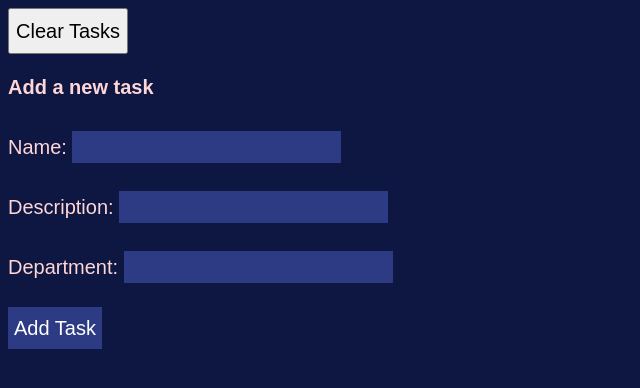
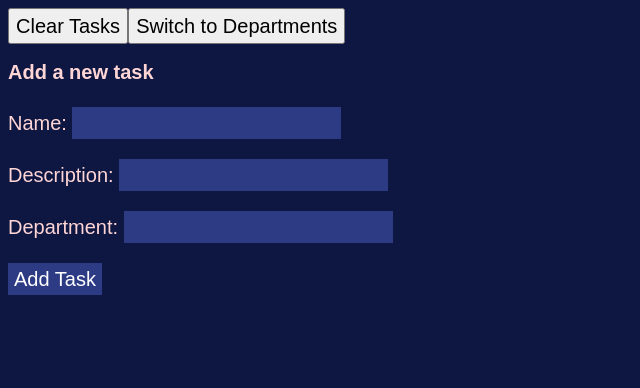
Before and after one commit to TigerHacksDC/HoyaHacks2023, a Flask app: page /tasks in a window 1280 px wide. Shown: the top 388 px of the page, without its empty margins (0-640 px from the left). Run offline with Flask 2, Linux system fonts and the light colour scheme.

Commit message:
Improvements

```diff
--- a/static/main.css
+++ b/static/main.css
@@ -1,7 +1,7 @@
 
 * {
 	font-size:20px;
-	line-height:200%;
+	line-height:150%;
     font-family: Arial, Helvetica, sans-serif;
 }
 
@@ -13,6 +13,7 @@ body {
 #task {
     border : 1px solid #ffd6d6;
     border-radius: 10px;
+    margin-top: 20px;
 }
 
 input[type="text"] {
@@ -23,13 +24,13 @@ input[type="text"] {
     color: white;
     outline: 1px white;
 }
-input[type="submit"] {
+input[type="submit"], input[type="button"] {
     border: 1px #ffffff;
     background: #2d3b85;
     color: white;
     outline: 1px white;
 }
-input[type="submit"]:hover {
+input[type="submit"]:hover, input[type="button"]:hover {
     background: #8190de;
     color: #131212;
     outline: 1px #2d3b85;
@@ -45,3 +46,13 @@ input[type="submit"]:hover {
     display: inline-block;
 
 }
+
+#navbar{
+    display: inline-flex;
+}
+#modify {
+    border: 1px #ffffff;
+    background: #2d3b85;
+    color: white;
+    outline: 1px white;
+}
--- a/templates/index.html
+++ b/templates/index.html
@@ -2,7 +2,7 @@
 <html lang="en">
 <head>
     <meta charset="UTF-8">
-    <title>Main Page</title>
+    <title>Flow</title>
     <link rel="stylesheet" href="https://cdn.simplecss.org/simple.min.css">
     <link rel="stylesheet" href="{{ url_for('static', filename='index.css') }}">
     <link rel="shortcut icon" href="{{ url_for('static', filename='favicon.ico') }}">
--- a/templates/tasks.html
+++ b/templates/tasks.html
@@ -2,15 +2,19 @@
 <html lang="en">
 <head>
     <meta charset="UTF-8">
-    <title>Tasking</title>
+    <title>Tasks</title>
     <link rel="stylesheet" href="{{ url_for('static', filename='main.css') }}">
     <link rel="shortcut icon" href="{{ url_for('static', filename='favicon.ico') }}">
 </head>
 <body>
-    <form action="/cleartasks/" method="post">
-        <button name="clearBtn" type="submit">Clear Tasks</button>
-    </form>
-
+    <div id = "navbar">
+        <form action="/cleartasks/" method="post">
+            <button class="modify" name="clearBtn" type="submit">Clear Tasks</button>
+        </form>
+            <form action="/departments" method="post">
+            <button class="modify" name="departmentsBtn" type="submit">Switch to Departments</button>
+        </form>
+    </div>
     <h1>Add a new task</h1>
     <div clsss = "child">
         <form action="" method = "POST">
@@ -28,9 +32,7 @@
             <li>{{ error }}</li>
         {% endfor %}
     {% endif %}
-    {% if tasks|length > 0 %}
-    <h2>Tasks</h2>
-    {% endif %}
+    <br>
     {% for item in tasks %}
         <div id = "task">
         <h3>Task: {{ item.name }}</h3>
@@ -43,7 +45,7 @@
         </form>
         <form action="" method = "POST">
             <input type="hidden" id="index" name="index" value="{{ loop.index }}">
-            <p >Delete {{ delete.hidden_tag() }} {{ delete.submit }}</p>
+            <p >{{ delete.hidden_tag() }} {{ delete.submit }}</p>
         </form>
         </div>
     {% endfor %}
```
Also changed, not shown: templates/departments.html (+10 -7 lines).
